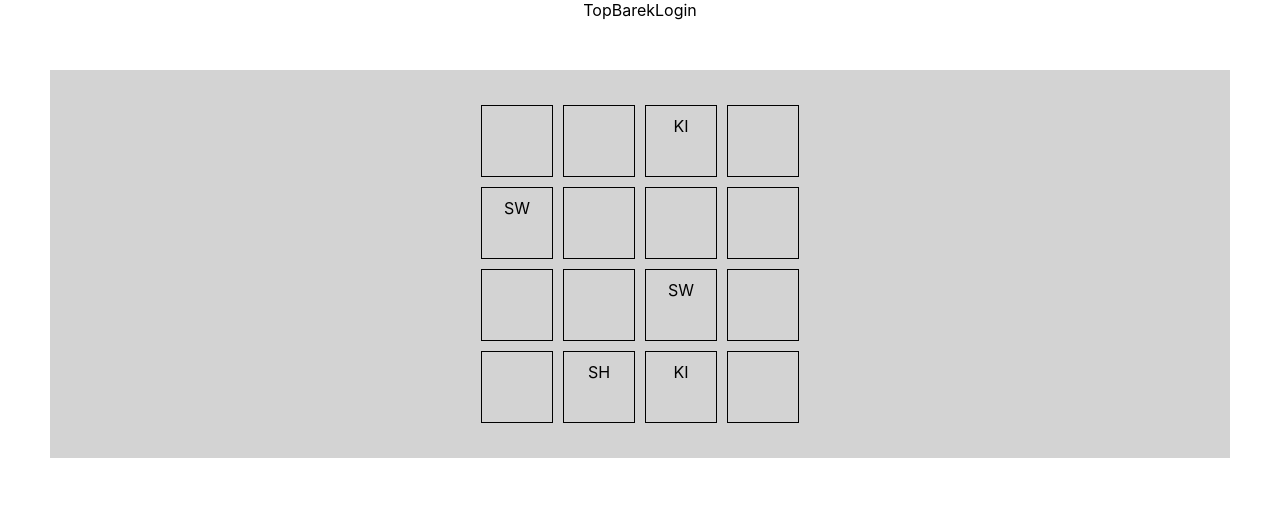
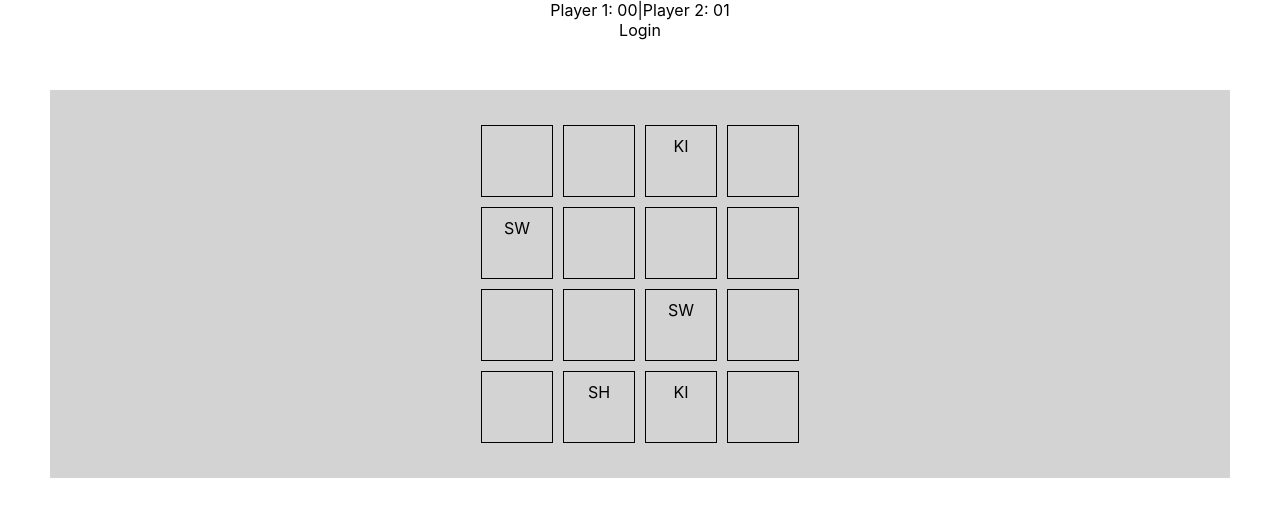
Before and after one commit to imnottherobot/SwordAndShield, a React (Vite) app: page / in a window 1280 px wide. Shown: the top 516 px of the page. Built offline with nearby package versions, Linux system fonts and the light colour scheme.

Commit message:
Add score feature

```diff
--- /dev/null
+++ b/src/features/score/Score.tsx
@@ -0,0 +1,15 @@
+export default function Score() {
+    return (
+        <div>
+            <span>
+                Player 1: 00
+            </span>
+            <span>
+                |
+            </span>
+            <span>
+                Player 2: 01
+            </span>
+        </div>
+    );
+}
--- a/src/features/topbar/TopBar.tsx
+++ b/src/features/topbar/TopBar.tsx
@@ -1,9 +1,10 @@
 import Login from "../../components/login/Login";
+import Score from "../score/Score";
 
 function TopBar() {
     return (
         <div>
-            TopBarek
+            <Score />
             <Login />
         </div>
     );
```
